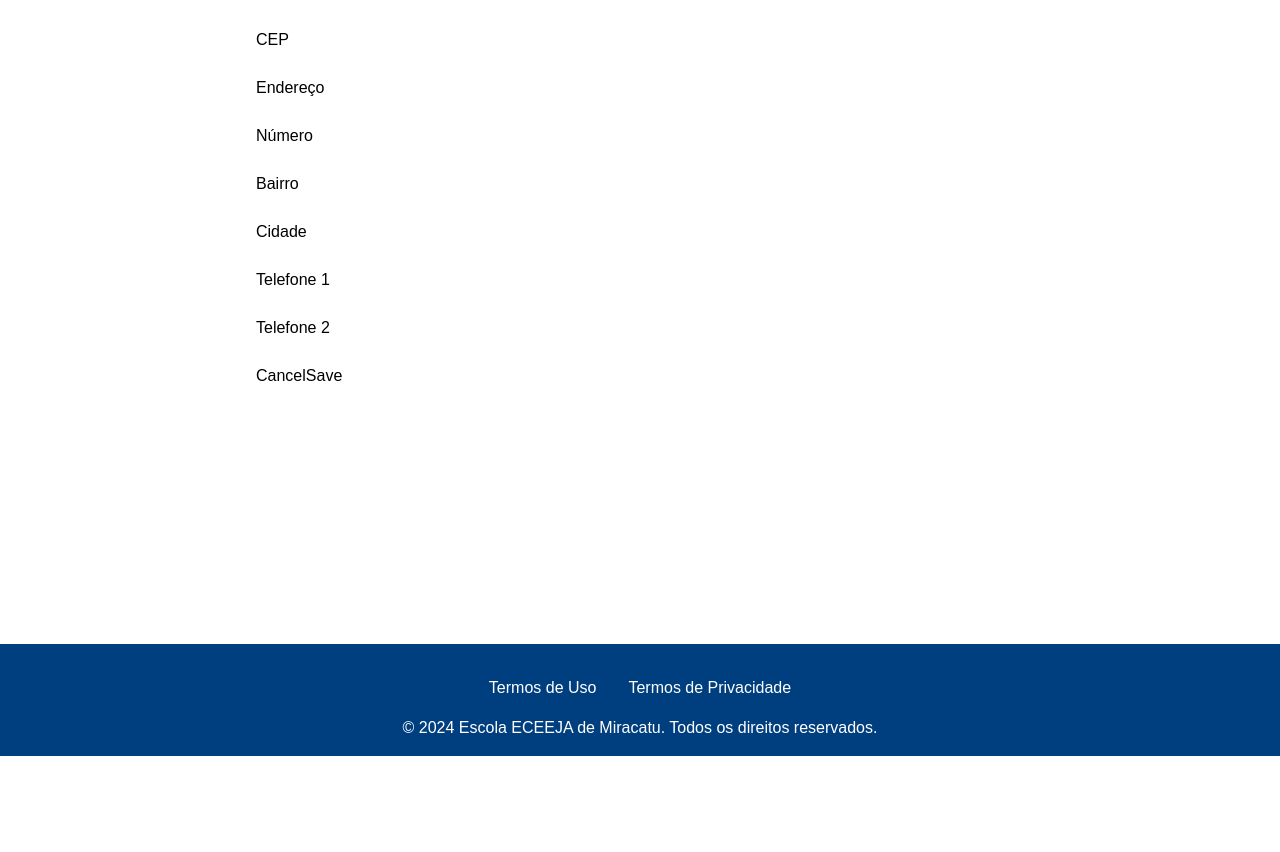
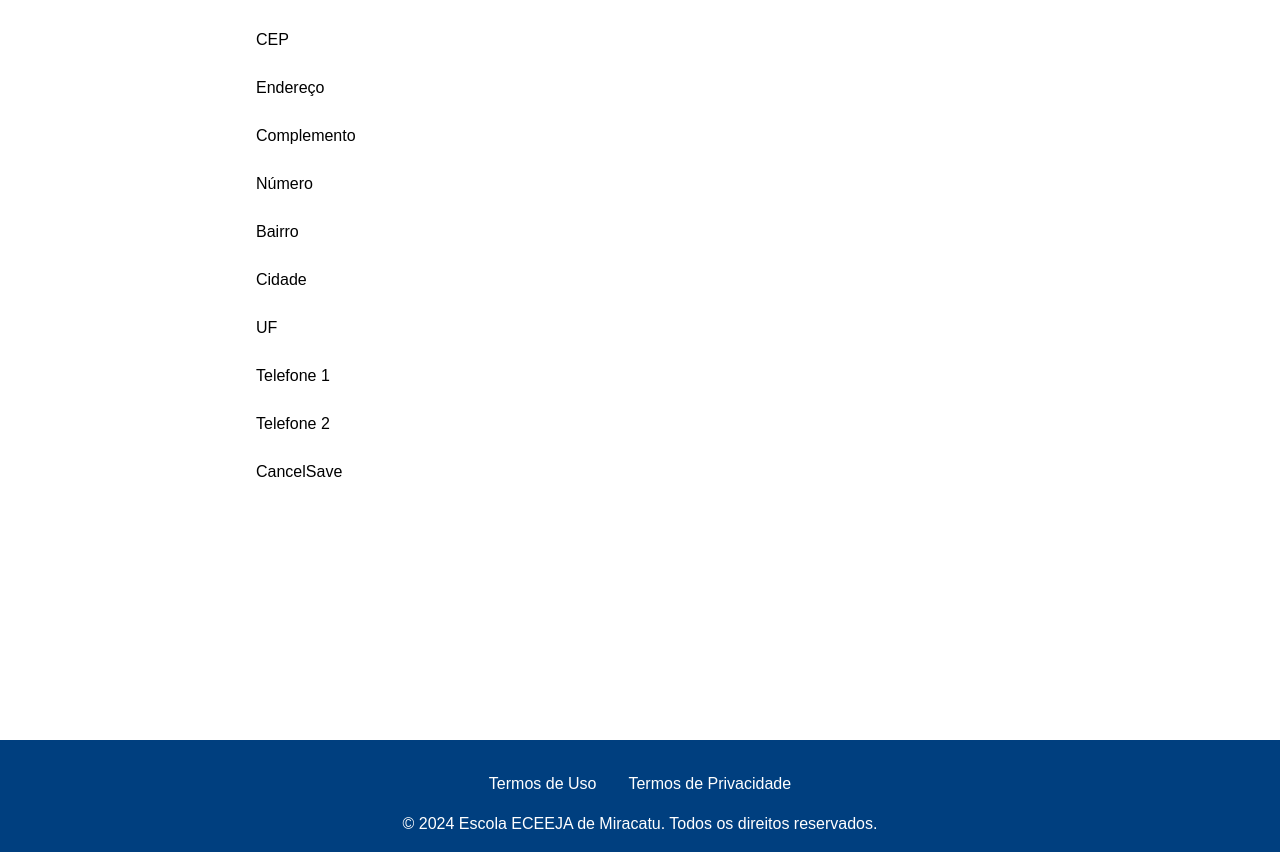
Before and after one commit to emanueljn/frontend-sistema-de-gestao-de-alunos, a Next.js app in the folder sistema-de-gestao-de-alunos/: page /cadastrarAluno in a window 1280 px wide. Shown: the part 1420-2272 px from the top of the page. Before the commit the page ends 2176 px from the top, so only its background shows below. Built offline with nearby package versions, Linux system fonts and the light colour scheme.

Commit message:
fix: readicionar uf e complemento no cadastro do usuario

```diff
--- a/sistema-de-gestao-de-alunos/src/app/cadastrarAluno/page.js
+++ b/sistema-de-gestao-de-alunos/src/app/cadastrarAluno/page.js
@@ -241,6 +241,24 @@ export default function Example() {
                 </div>
 
                 <div className="sm:col-span-3">
+                    <label htmlFor="cidade" className="block text-sm font-medium leading-6 text-gray-900">
+                        Complemento
+                    </label>
+                    <div className="mt-2">
+                        <input
+                            id="cidade"
+                            name="cidade"
+                            type="text"
+                            autoComplete="address-level1"
+                            className={`block w-full rounded-md border-0 py-1.5 text-gray-900 shadow-sm ring-1 ring-inset ring-gray-300 placeholder:text-gray-400 focus:ring-2 focus:ring-inset focus:ring-indigo-600 sm:text-sm sm:leading-6 ${errors.cidade ? 'ring-red-500' : ''}`}
+                            value={formData.complemento}
+                            onChange={handleChange}
+                        />
+                        {errors.complemento && <p className="mt-2 text-sm text-red-600">{errors.complemento}</p>}
+                    </div>
+                </div>
+
+                <div className="sm:col-span-3">
                     <label htmlFor="numero" className="block text-sm font-medium leading-6 text-gray-900">
                         Número
                     </label>
@@ -291,6 +309,24 @@ export default function Example() {
                             onChange={handleChange}
                         />
                         {errors.cidade && <p className="mt-2 text-sm text-red-600">{errors.cidade}</p>}
+                    </div>
+                </div>
+
+                <div className="sm:col-span-3">
+                    <label htmlFor="cidade" className="block text-sm font-medium leading-6 text-gray-900">
+                        UF
+                    </label>
+                    <div className="mt-2">
+                        <input
+                            id="cidade"
+                            name="cidade"
+                            type="text"
+                            autoComplete="address-level1"
+                            className={`block w-full rounded-md border-0 py-1.5 text-gray-900 shadow-sm ring-1 ring-inset ring-gray-300 placeholder:text-gray-400 focus:ring-2 focus:ring-inset focus:ring-indigo-600 sm:text-sm sm:leading-6 ${errors.cidade ? 'ring-red-500' : ''}`}
+                            value={formData.uf}
+                            onChange={handleChange}
+                        />
+                        {errors.uf && <p className="mt-2 text-sm text-red-600">{errors.uf}</p>}
                     </div>
                 </div>
 
```
